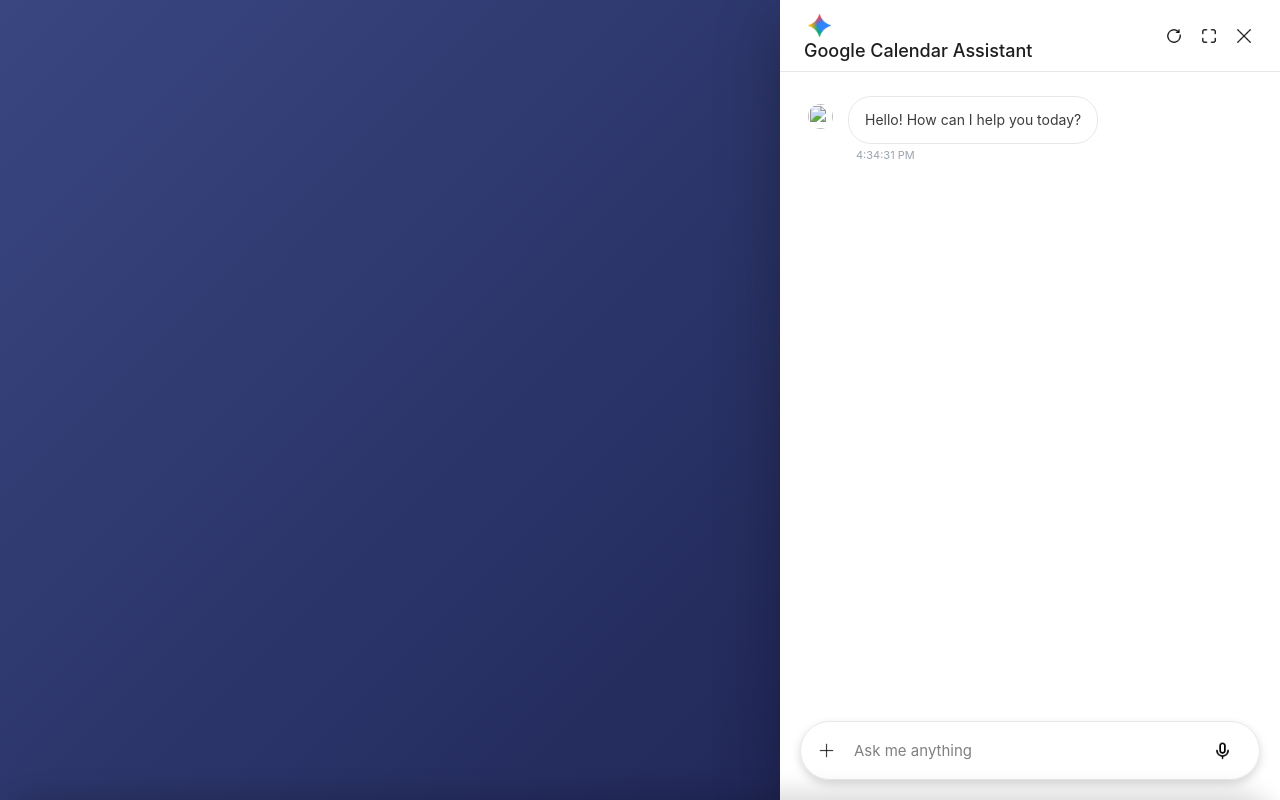
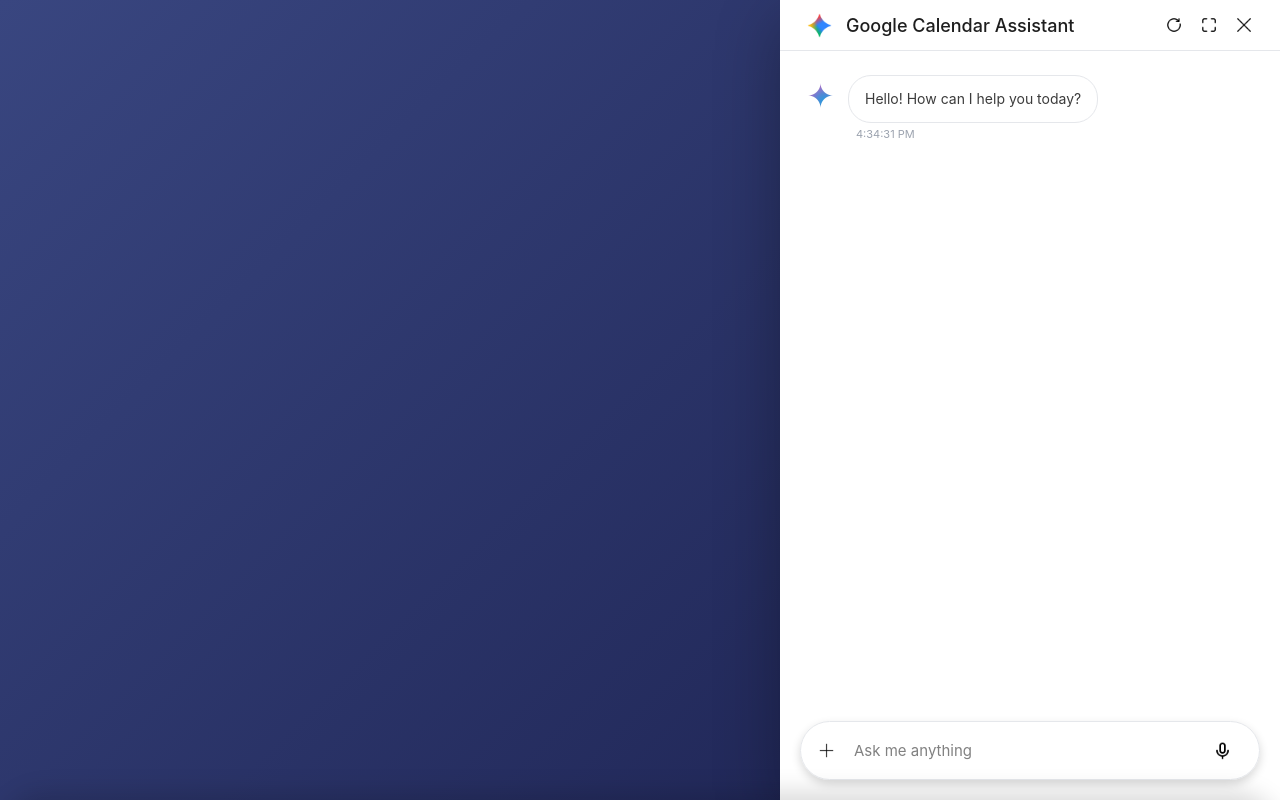
Before and after one commit to Mogalina/google-calendar-assistant, a browser extension: page extension/components/chat-panel/panel.html in a window 1280 px wide. Drawn offline with Linux system fonts and the light colour scheme; a web font is replaced by a local one.

Commit message:
Restructured folders

```diff
--- a/extension/components/chat-panel/panel.html
+++ b/extension/components/chat-panel/panel.html
@@ -63,7 +63,7 @@
             <div class="avatar ai">
               <img
                 class="chat-icon"
-                src="./assets/images/gemini-chat-bot-logo.png"
+                src="../../assets/images/gemini-chat-bot-logo.png"
               />
             </div>
             <div class="message-content">
--- a/extension/components/chat-panel/style/panel.css
+++ b/extension/components/chat-panel/style/panel.css
@@ -376,6 +376,13 @@
   gap: 10px;
 }
 
+.chat-header-title{
+  display: flex;
+  flex-direction: row;
+  align-items: center;
+  gap: 12px;
+}
+
 .clear-chat-button,
 .close-chat-button,
 .resize-chat-button {
```
